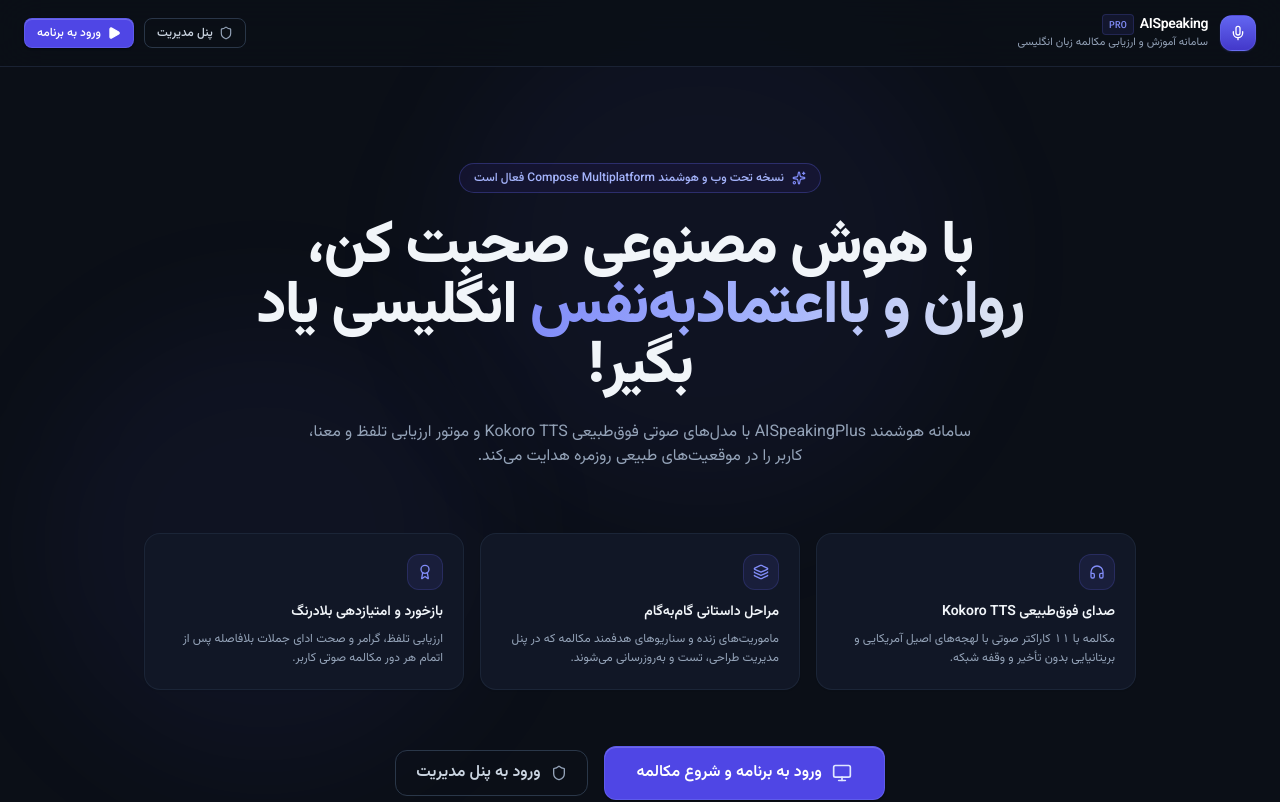
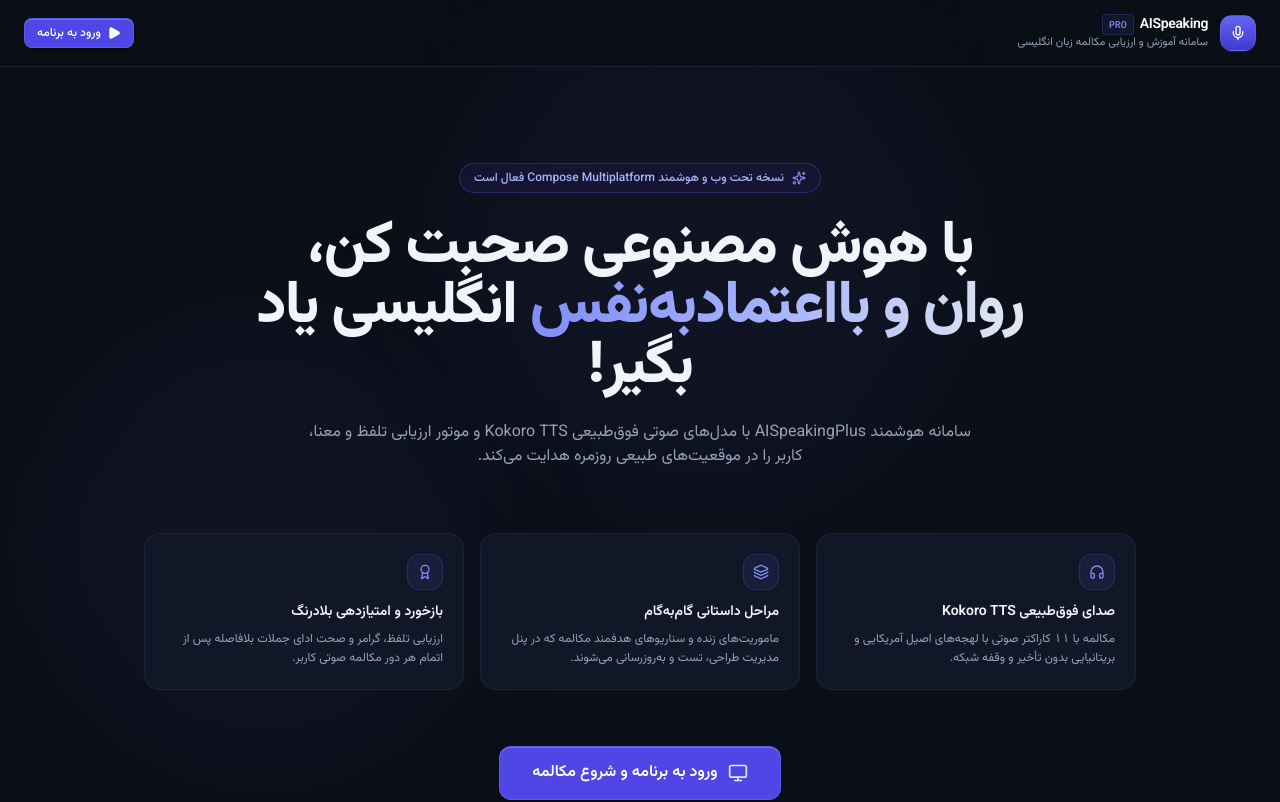
Before and after one commit to mahdiasd/AISpeakingPlus, a React (Vite) app in the folder admin-web/: page / in a window 1280 px wide. Shown: the top 802 px of the page. Built offline with nearby package versions, Linux system fonts and the light colour scheme.

Commit message:
fix(landing): remove admin panel buttons from home page

```diff
--- a/admin-web/src/pages/AppHomePage.tsx
+++ b/admin-web/src/pages/AppHomePage.tsx
@@ -1,9 +1,7 @@
 import React from 'react';
-import { useNavigate } from 'react-router-dom';
 import {
   Mic,
   Sparkles,
-  Shield,
   Layers,
   Headphones,
   Award,
@@ -13,8 +11,6 @@ import {
 import { Button } from '../components/ui/Button';
 
 export const AppHomePage: React.FC = () => {
-  const navigate = useNavigate();
-
   const handleLaunchApp = () => {
     window.location.href = '/app/';
   };
@@ -43,15 +39,6 @@ export const AppHomePage: React.FC = () => {
         </div>
 
         <div className="flex items-center gap-2.5">
-          <Button
-            variant="outline"
-            size="sm"
-            onClick={() => navigate('/admin')}
-            icon={<Shield className="w-3.5 h-3.5 text-slate-400" />}
-          >
-            پنل مدیریت
-          </Button>
-
           <Button
             variant="primary"
             size="sm"
@@ -112,7 +99,7 @@ export const AppHomePage: React.FC = () => {
         </div>
 
         {/* Action Button to Compose Web App */}
-        <div className="pt-8 flex flex-col sm:flex-row items-center justify-center gap-4">
+        <div className="pt-8 flex justify-center">
           <Button
             size="lg"
             variant="primary"
@@ -121,15 +108,6 @@ export const AppHomePage: React.FC = () => {
             icon={<Monitor className="w-5 h-5 text-indigo-100 group-hover:scale-110 transition-transform" />}
           >
             ورود به برنامه و شروع مکالمه
-          </Button>
-
-          <Button
-            size="lg"
-            variant="outline"
-            onClick={() => navigate('/admin')}
-            icon={<Shield className="w-4 h-4 text-slate-400" />}
-          >
-            ورود به پنل مدیریت
           </Button>
         </div>
       </main>
```
